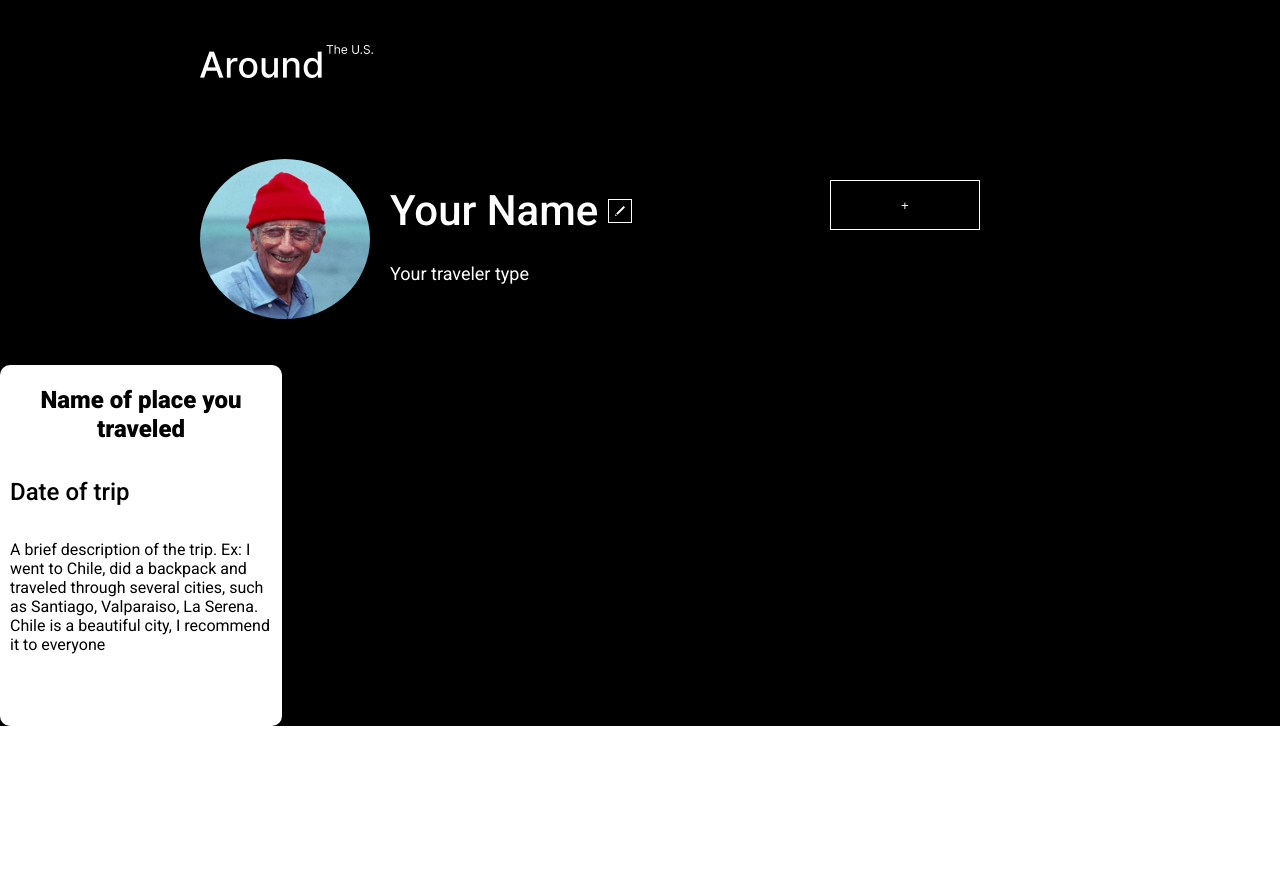
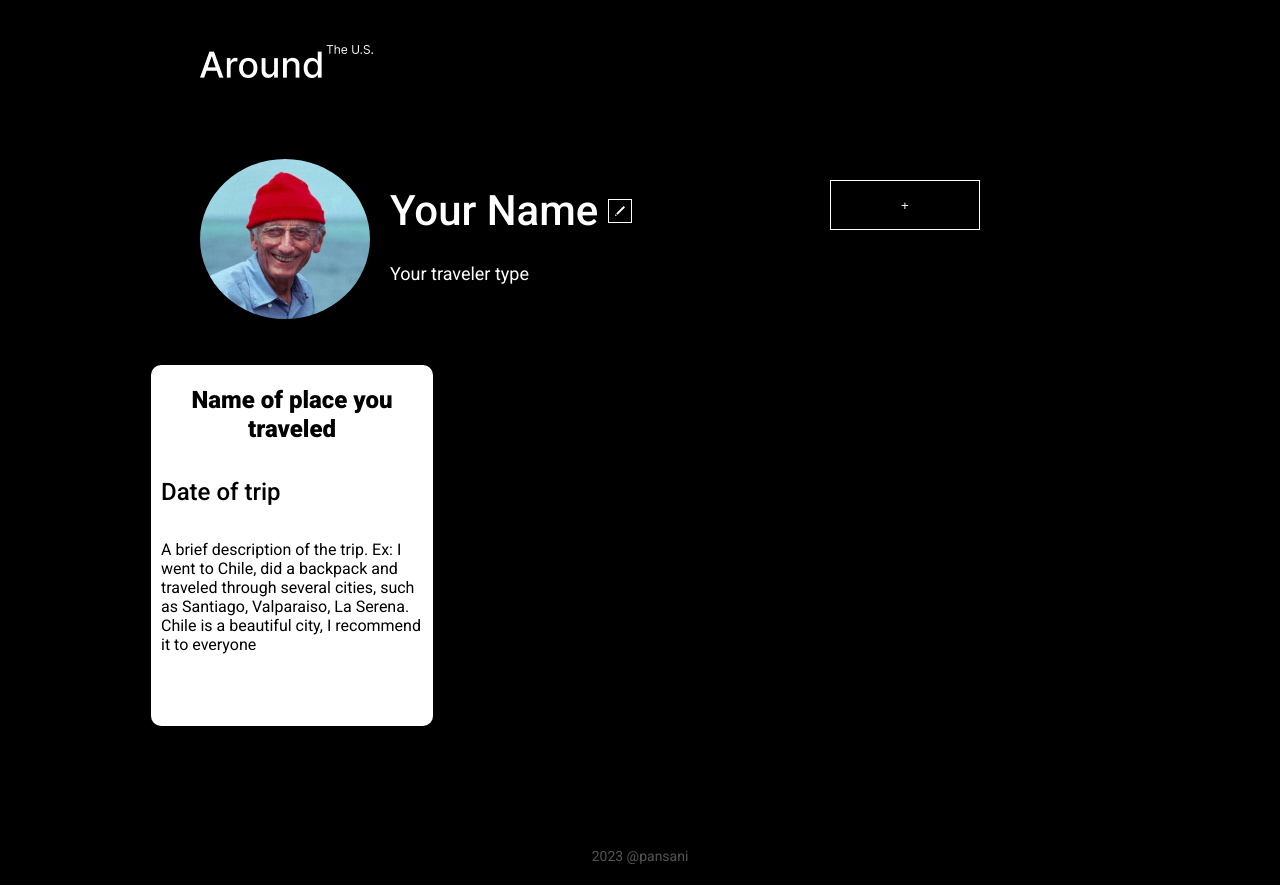
Before and after one commit to pansani/trip-gallery, a React (Create React App) app: page / in a window 1280 px wide. Before the commit the page ends 800 px from the top, so only its background shows below. Built offline with nearby package versions, Linux system fonts and the light colour scheme.

Commit message:
added footer

```diff
--- a/src/App.js
+++ b/src/App.js
@@ -4,6 +4,7 @@ import Profile from "./components/Profile/Profile";
 import TripCard from "./components/Trips/TripCard";
 import React, { useState } from "react";
 import AddTrip from "./components/Trips/AddTrip";
+import Footer from "./components/Footer/Footer";
 
 function App() {
   const [trips, setTrips] = useState([{
@@ -49,6 +50,7 @@ function App() {
           onClose={() => setAddTripDialogVisible(false)}
         />
       )}
+      <Footer/>
     </Card>
   );
 }
--- /dev/null
+++ b/src/components/Footer/Footer.css
@@ -0,0 +1,13 @@
+.footer {
+  display: flex;
+  justify-content: center;
+}
+
+.footer-author {
+  color: white;
+  font-style: normal;
+  font-weight: 400;
+  font-size: 14px;
+  line-height: 22px;
+  color: #545454;
+}
--- /dev/null
+++ b/src/components/Footer/Footer.js
@@ -0,0 +1,15 @@
+import React from "react";
+
+import "./Footer.css"
+
+const Footer = () =>{
+    return(
+        <div>
+            <div className="footer">
+                <h4 className="footer-author">2023 @pansani</h4>
+            </div>
+        </div>
+    )
+}
+
+export default Footer;
--- a/src/components/Trips/TripCard.css
+++ b/src/components/Trips/TripCard.css
@@ -2,6 +2,9 @@
   display: grid;
   grid-template-columns: repeat(3, 282px);
   grid-gap: 17px;
+  justify-content: center;
+  margin-left: 250px;
+  margin-bottom: 50px;
 }
 
 .trip-card {
```
